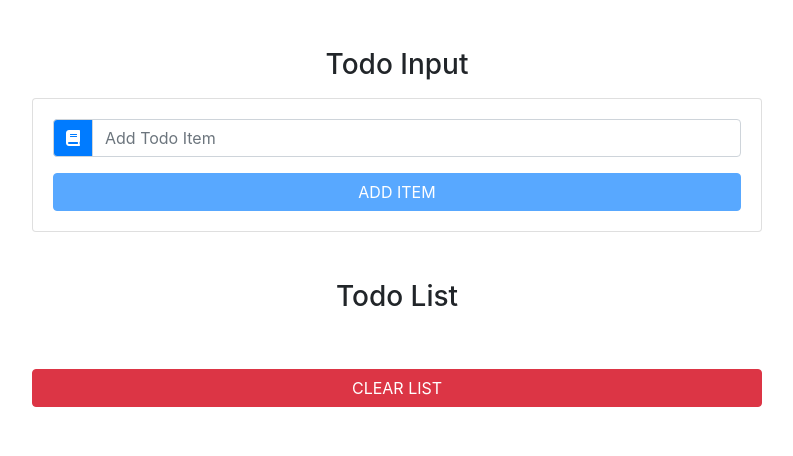
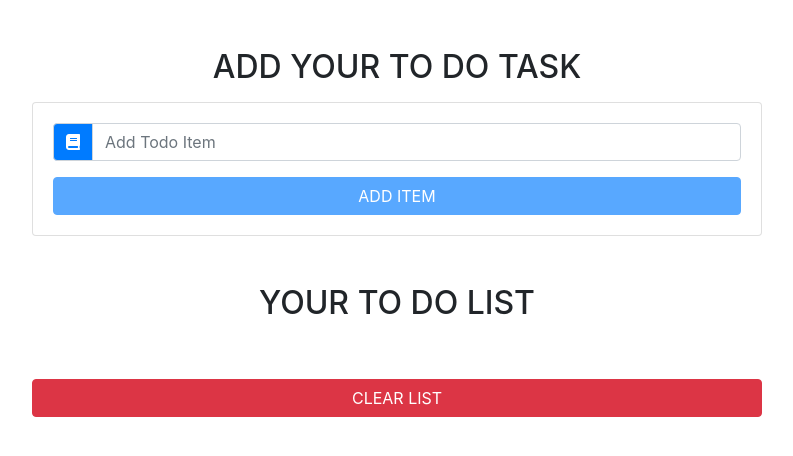
Before and after one commit to js-tut/react-todo-list, a React (Create React App) app: page / in a window 1280 px wide. Shown: the top 456 px of the page, without its empty margins (243-1036 px from the left). Built offline with nearby package versions, Linux system fonts and the light colour scheme.

Commit message:
first-commit

```diff
--- a/package.json
+++ b/package.json
@@ -6,7 +6,7 @@
     "bootstrap": "^4.3.1",
     "react": "^16.8.4",
     "react-dom": "^16.8.4",
-    "react-scripts": "2.1.8",
+    "react-scripts": "^5.0.0",
     "uuid": "^3.3.2"
   },
   "scripts": {
--- a/public/index.html
+++ b/public/index.html
@@ -8,29 +8,10 @@
       content="width=device-width, initial-scale=1, shrink-to-fit=no"
     />
     <meta name="theme-color" content="#000000" />
-    <!--
-      manifest.json provides metadata used when your web app is installed on a
-      user's mobile device or desktop. See https://developers.google.com/web/fundamentals/web-app-manifest/
-    -->
+
     <link rel="manifest" href="%PUBLIC_URL%/manifest.json" />
-    <!--
-      Notice the use of %PUBLIC_URL% in the tags above.
-      It will be replaced with the URL of the `public` folder during the build.
-      Only files inside the `public` folder can be referenced from the HTML.
 
-      Unlike "/favicon.ico" or "favicon.ico", "%PUBLIC_URL%/favicon.ico" will
-      work correctly both with client-side routing and a non-root public URL.
-      Learn how to configure a non-root public URL by running `npm run build`.
-    -->
-    <title>Todo List Recording</title>
-    <!-- bootstrap css -->
-    <!-- <link
-      rel="stylesheet"
-      href="https://stackpath.bootstrapcdn.com/bootstrap/4.3.1/css/bootstrap.min.css"
-      integrity="sha384-ggOyR0iXCbMQv3Xipma34MD+dH/1fQ784/j6cY/iJTQUOhcWr7x9JvoRxT2MZw1T"
-      crossorigin="anonymous"
-    /> -->
-    <!-- font awesome -->
+    <title>To Do app</title>
     <link
       rel="stylesheet"
       href="https://use.fontawesome.com/releases/v5.7.2/css/all.css"
@@ -41,15 +22,6 @@
   <body>
     <noscript>You need to enable JavaScript to run this app.</noscript>
     <div id="root"></div>
-    <!--
-      This HTML file is a template.
-      If you open it directly in the browser, you will see an empty page.
 
-      You can add webfonts, meta tags, or analytics to this file.
-      The build step will place the bundled scripts into the <body> tag.
-
-      To begin the development, run `npm start` or `yarn start`.
-      To create a production bundle, use `npm run build` or `yarn build`.
-    -->
   </body>
 </html>
--- a/src/App.js
+++ b/src/App.js
@@ -1,8 +1,10 @@
 import React, { Component } from "react";
+// import "./app.css";
 import uuid from "uuid";
 import "bootstrap/dist/css/bootstrap.min.css";
 import TodoInput from "./components/TodoInput";
 import TodoList from "./components/TodoList";
+
 class App extends Component {
   state = {
     items: [],
@@ -55,8 +57,10 @@ class App extends Component {
     return (
       <div className="container">
         <div className="row">
+
           <div className="col-10 mx-auto col-md-8 mt-5">
-            <h3 className="text-capitalize text-center">todo input</h3>
+            <h2 className="text-center add-task">ADD YOUR TO DO TASK</h2>
+
             <TodoInput
               item={this.state.item}
               handleChange={this.handleChange}
--- /dev/null
+++ b/src/app.css
@@ -0,0 +1,28 @@
+
+.add-task{
+    background-color:#0ab02b;
+    width:35%;
+    margin:0px auto;
+    padding: 10px 0px;
+    margin-bottom: 35px;
+    border-radius: 8px;
+    color: #fff;
+    text-transform: uppercase;
+    font-size: 25px;
+
+}
+
+
+
+.btn-primary.disabled, .btn-primary:disabled {
+    color: #fff;
+    background-color: #007bff;
+    border-color: #007bff;
+    width: 30%;
+    margin: 0px auto;
+}
+
+.card.card-body.my-3 {
+    border-radius: 10px;
+    box-shadow: 0px 0px 12px 2px rgb(132 167 237 / 52%);
+}
--- a/src/components/TodoList.js
+++ b/src/components/TodoList.js
@@ -5,7 +5,7 @@ export default class TodoList extends Component {
     const { items, clearList, handleDelete, handleEdit } = this.props;
     return (
       <ul className="list-group my-5">
-        <h3 className="text-capitalize text-center">todo list</h3>
+        <h2 className="text-center add-task">YOUR TO DO LIST</h2>
         {items.map(item => {
           return (
             <TodoItem
--- a/src/index.css
+++ b/src/index.css
@@ -6,6 +6,7 @@ body {
     sans-serif;
   -webkit-font-smoothing: antialiased;
   -moz-osx-font-smoothing: grayscale;
+  background-color:red;
 }
 
 code {
```
Also changed, not shown: 1 other file (tests, documents, lock files or other folders).
